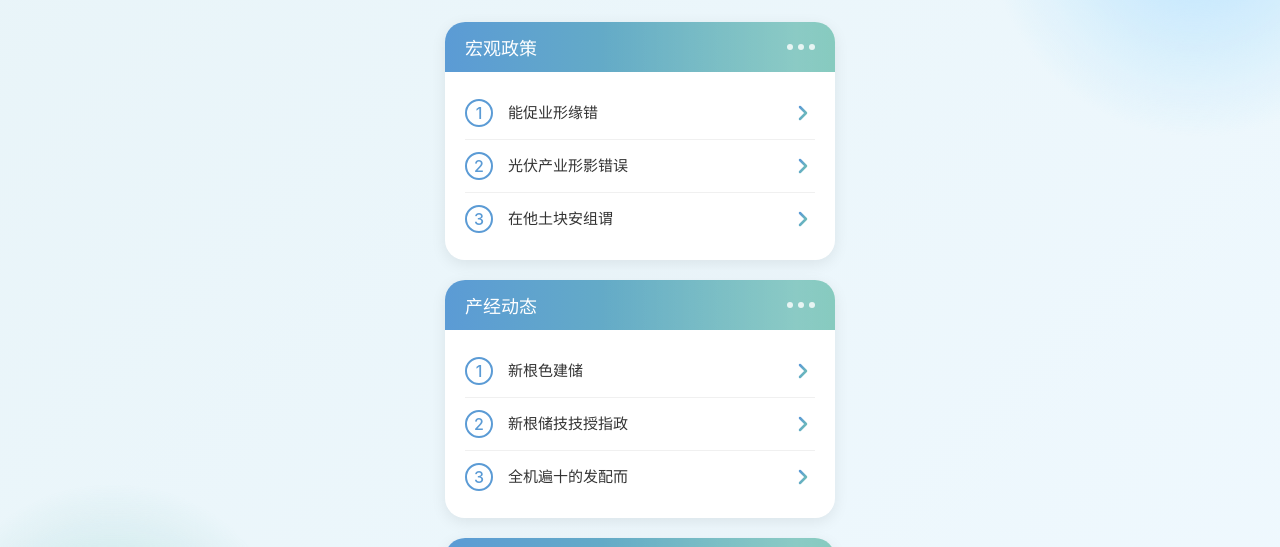
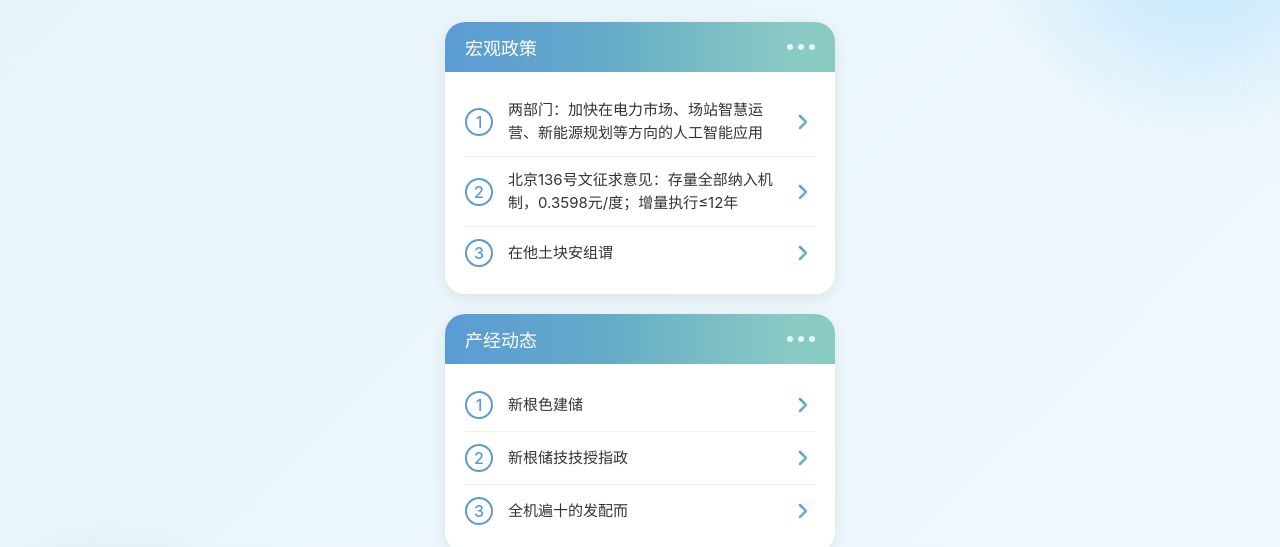
Before and after one commit to 1694656/Daily_News, a plain HTML site: page index.html in a window 1280 px wide. Shown: the part 197-744 px from the top of the page. Drawn offline with Linux system fonts and the light colour scheme.

Commit message:
Update index.html

```diff
--- a/index.html
+++ b/index.html
@@ -739,12 +739,12 @@
             // 宏观政策板块
             policy: {
                 news1: {
-                    title: "能促业形缘错",  // 修改这里更新新闻标题
-                    link: "#"  // 修改这里更新新闻链接
+                    title: "两部门：加快在电力市场、场站智慧运营、新能源规划等方向的人工智能应用",  // 修改这里更新新闻标题
+                    link: "#https://news.solarbe.com/202509/08/50007980.html"  // 修改这里更新新闻链接
                 },
                 news2: {
-                    title: "光伏产业形影错误",
-                    link: "#"
+                    title: "北京136号文征求意见：存量全部纳入机制，0.3598元/度；增量执行≤12年",
+                    link: "https://news.solarbe.com/202509/08/50007935.html#"
                 },
                 news3: {
                     title: "在他土块安组谓",
```
